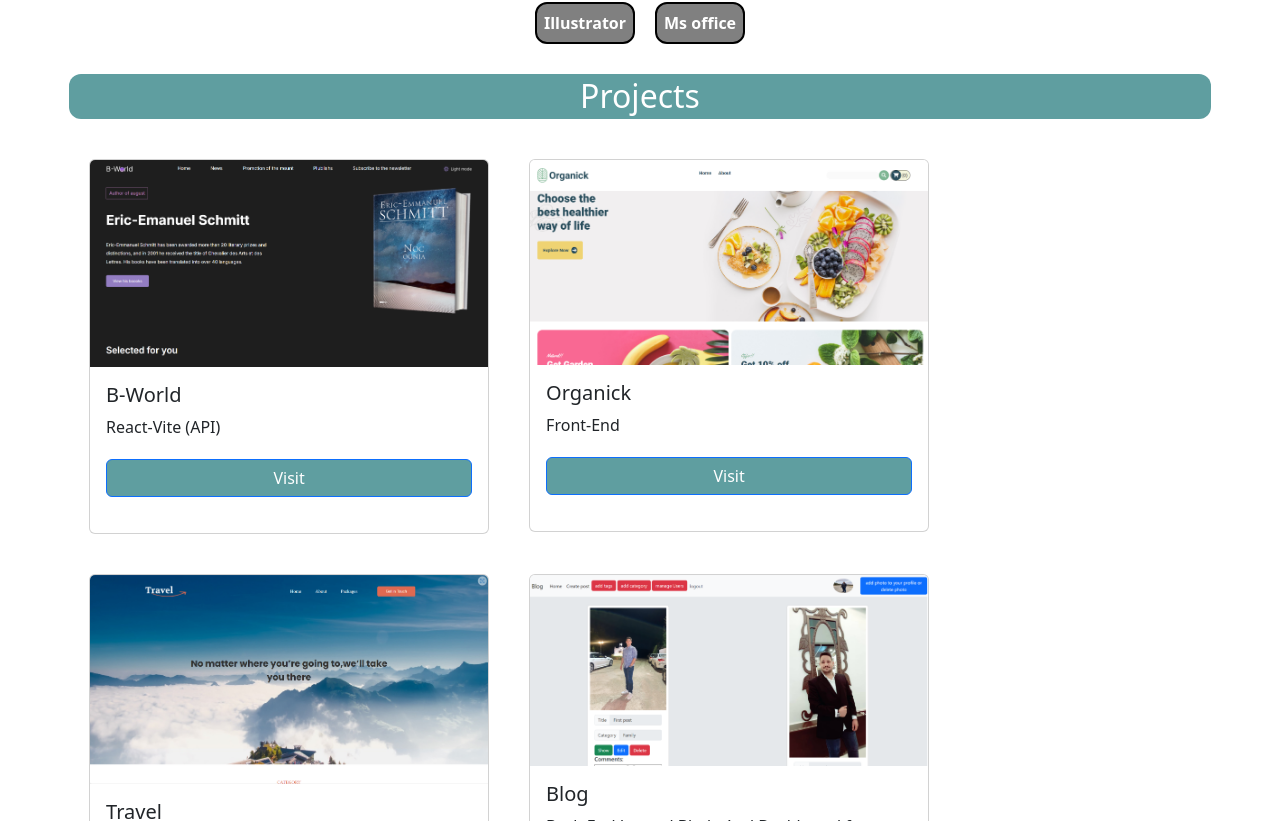
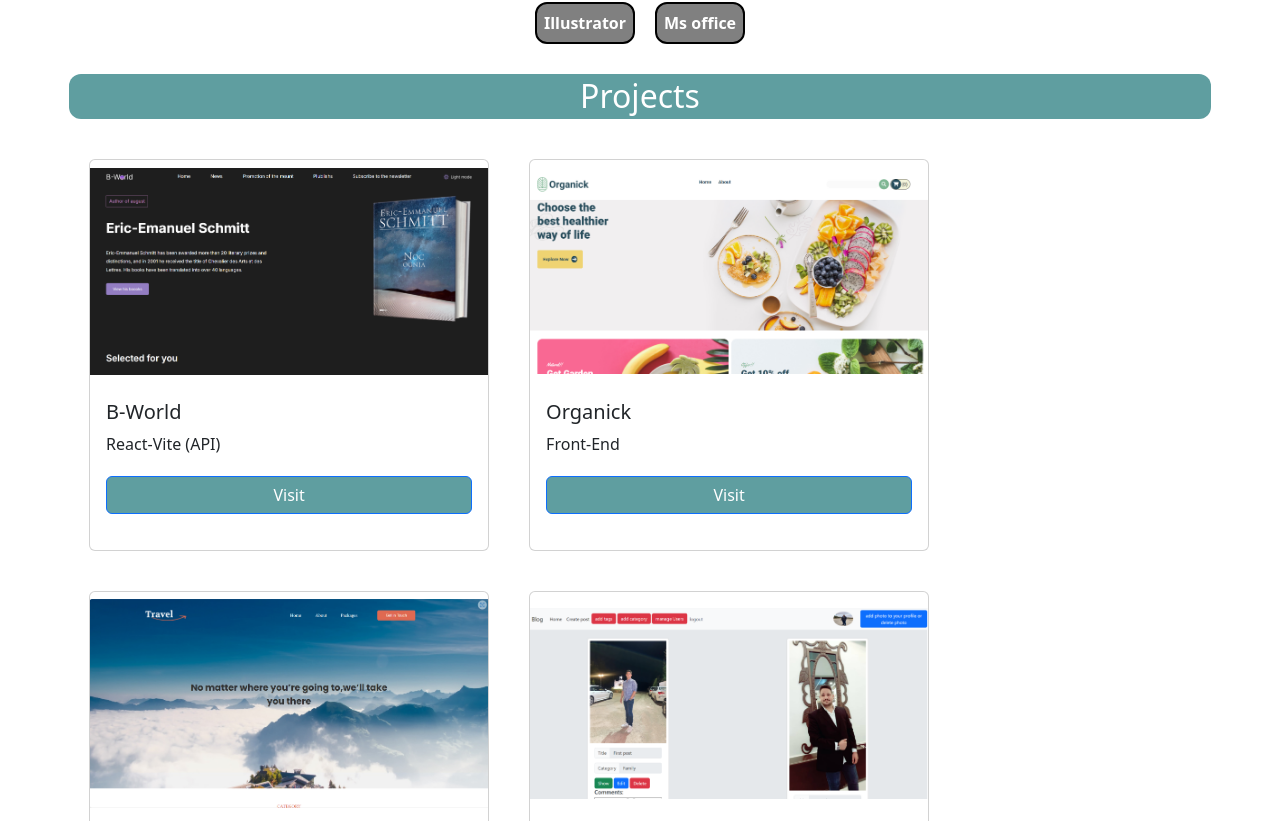
Before and after one commit to yazankh98/portofilofront, a React (Vite) app: page / in a window 1280 px wide. Shown: the part 1479-2300 px from the top of the page. Built offline with nearby package versions, Linux system fonts and the light colour scheme.

Commit message:
portofilo

```diff
--- a/src/components/Home/Home.css
+++ b/src/components/Home/Home.css
@@ -81,13 +81,17 @@ p {
 .Project {
     flex-wrap: wrap;
     display: flex;
-    /* width: 100%; */
 }
 
 .ProjectContainer a {
     background-color: cadetblue;
     margin: 20px 0;
     width: 100%;
+}
+
+.ProjectContainer img {
+    height: 28vh;
+    object-fit: contain;
 }
 
 .ProjectContainer {
```
